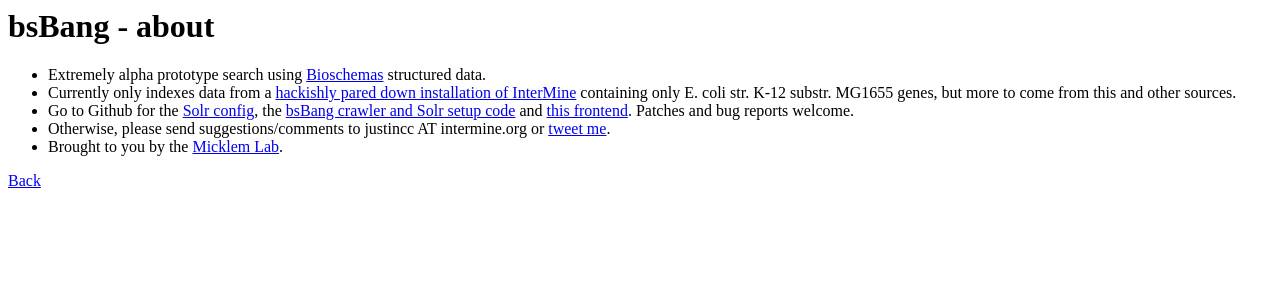
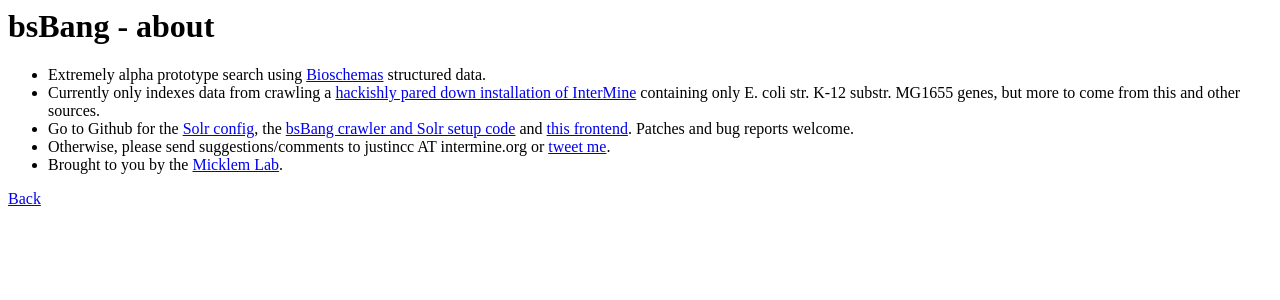
Before and after one commit to buzzbangorg/bsbang-frontend, a Flask app: page /about in a window 1280 px wide. Shown: the top 300 px of the page. Run offline with Flask 2, Linux system fonts and the light colour scheme; parts of the project's set-up code (start-up, migrations or seed data) failed here and were passed over.

Commit message:
slight tweak to emphasise we are crawling data

```diff
--- a/templates/about.html
+++ b/templates/about.html
@@ -6,7 +6,7 @@
         <p>
             <ul>
                 <li>Extremely alpha prototype search using <a href="http://bioschemas.org">Bioschemas</a> structured data.</li>
-                <li>Currently only indexes data from a <a href="http://beta.synbiomine.org">hackishly pared down installation of InterMine</a>
+                <li>Currently only indexes data from crawling a <a href="http://beta.synbiomine.org">hackishly pared down installation of InterMine</a>
                 containing only E. coli str. K-12 substr. MG1655 genes, but more to come from this and other sources.</li>
                 <li>Go to Github for the <a href="https://github.com/justinccdev/bsbang-solr-config">Solr config</a>,
                 the <a href="https://github.com/justinccdev/bsbang-crawler">bsBang crawler and Solr setup code</a>
```
